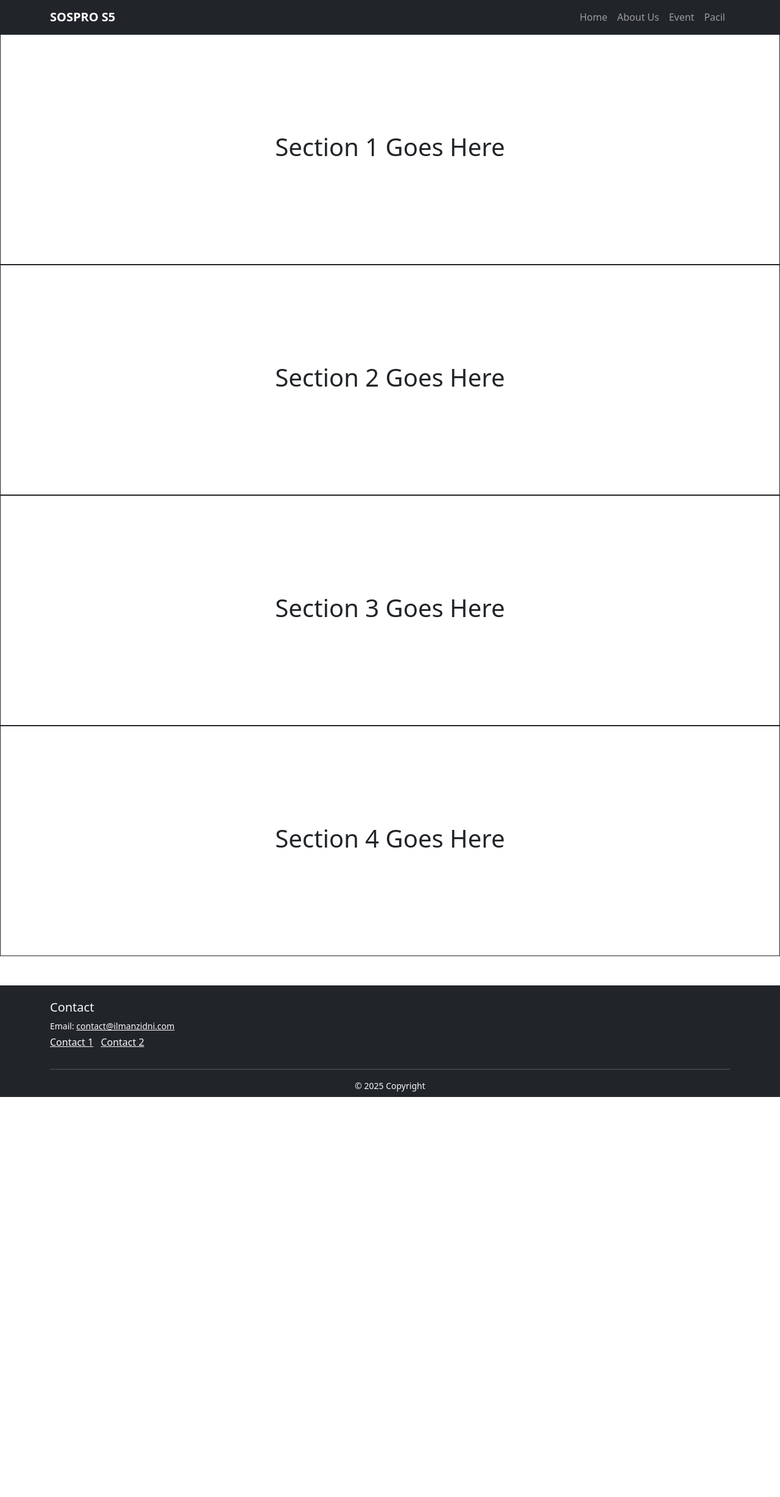
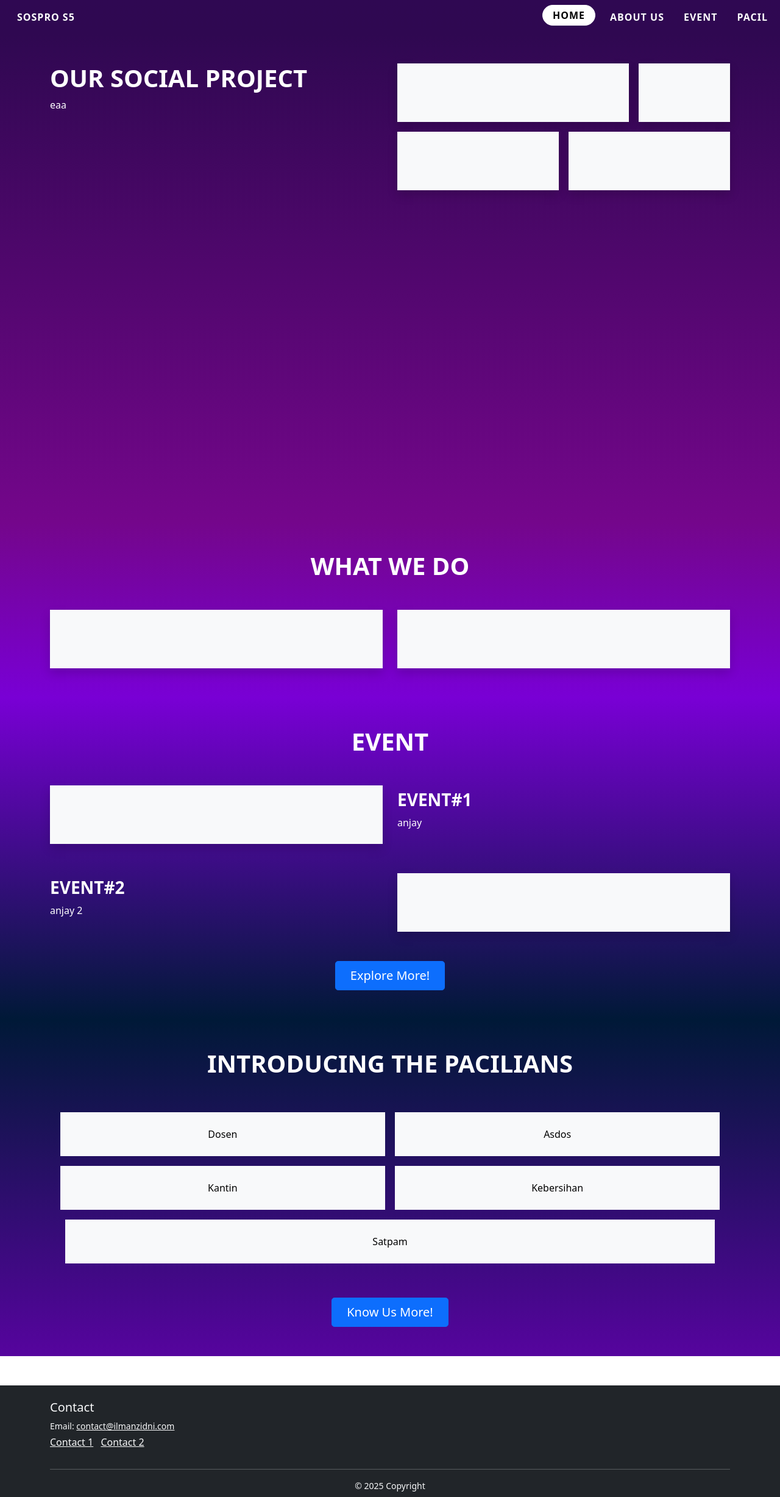
Before and after one commit to twoisfive/SOSPRO-S5, a Flask app: page / in a window 1280 px wide. Shown: the whole page at 61% size. Before the commit the page ends 1799 px from the top, so only its background shows below. Run offline with Flask 3, Linux system fonts and the light colour scheme; parts of the project's set-up code (start-up, migrations or seed data) failed here and were passed over.

Commit message:
wip: main page and nav code

```diff
--- a/templates/crumbs/header.html
+++ b/templates/crumbs/header.html
@@ -1,15 +1,42 @@
-<nav class="navbar navbar-expand-lg navbar-dark bg-dark montserrat-font">
-	<div class="container">
-		<a class="fw-bold navbar-brand" href="/">SOSPRO S5</a>
+<!-- <nav class="navbar navbar-expand-lg navbar-dark bg-dark montserrat-font"> -->
+<!-- 	<div class="container"> -->
+<!-- 		<a class="fw-bold navbar-brand" href="/">SOSPRO S5</a> -->
+<!-- 		<button class="navbar-toggler" type="button" data-bs-toggle="collapse" data-bs-target="#navbarNav"> -->
+<!-- 			<span class="navbar-toggler-icon"></span> -->
+<!-- 		</button> -->
+<!-- 		<div class="collapse navbar-collapse" id="navbarNav"> -->
+<!-- 			<ul class="navbar-nav ms-auto"> -->
+<!-- 				<li class="nav-item"><a class="nav-link" href="/">Home</a></li> -->
+<!-- 				<li class="nav-item"><a class="nav-link" href="/about-us">About Us</a></li> -->
+<!-- 				<li class="nav-item"><a class="nav-link" href="/event">Event</a></li> -->
+<!-- 				<li class="nav-item"><a class="nav-link" href="/pacil">Pacil</a></li> -->
+<!-- 			</ul> -->
+<!-- 		</div> -->
+<!-- 	</div> -->
+<!-- </nav> -->
+
+<nav id="navbar-header" class="navbar navbar-expand-lg">
+	<div class="container-fluid">
+		<a class="nav-link text-white fw-bold" href="/">SOSPRO S5</a>
+
 		<button class="navbar-toggler" type="button" data-bs-toggle="collapse" data-bs-target="#navbarNav">
-			<span class="navbar-toggler-icon"></span>
+			<span class="navbar-toggler-icon">=</span>
 		</button>
-		<div class="collapse navbar-collapse" id="navbarNav">
-			<ul class="navbar-nav ms-auto">
-				<li class="nav-item"><a class="nav-link" href="/">Home</a></li>
-				<li class="nav-item"><a class="nav-link" href="/about-us">About Us</a></li>
-				<li class="nav-item"><a class="nav-link" href="/event">Event</a></li>
-				<li class="nav-item"><a class="nav-link" href="/pacil">Pacil</a></li>
+
+		<div class="collapse navbar-collapse justify-content-end" id="navbarNav">
+			<ul class="navbar-nav gap-3">
+				<li class="nav-item">
+					<a id="nav-item-button1" class="nav-link text-white fw-bold" href="/">HOME</a>
+				</li>
+				<li class="nav-item">
+					<a id="nav-item-button2" class="nav-link text-white fw-bold" href="/about-us">ABOUT US</a>
+				</li>
+				<li class="nav-item">
+					<a id="nav-item-button3" class="nav-link text-white fw-bold" href="/event">EVENT</a>
+				</li>
+				<li class="nav-item">
+					<a id="nav-item-button4" class="nav-link text-white fw-bold" href="/pacil">PACIL</a>
+				</li>
 			</ul>
 		</div>
 	</div>
--- /dev/null
+++ b/templates/scripts/navbar.js
@@ -0,0 +1,33 @@
+const $ = (id) => document.getElementById(id)
+
+switch (window.location.pathname.split("/")[1] ?? "")
+{
+    case "": {
+        $("navbar-header").classList.add("header-bg-custom1")
+        $("nav-item-button1").classList = "nav-link active btn btn-light text-dark fw-bold px-3 py-1 rounded-pill"
+
+        break
+    }
+
+    case "about-us": {
+        $("navbar-header").classList.add("header-bg-custom2")
+        $("nav-item-button2").classList = "nav-link active btn btn-light text-dark fw-bold px-3 py-1 rounded-pill"
+
+        break
+    }
+
+    case "event": {
+        $("navbar-header").classList.add("header-bg-custom3")
+        $("nav-item-button3").classList = "nav-link active btn btn-light text-dark fw-bold px-3 py-1 rounded-pill"
+
+        break
+    }
+
+    case "pacil": {
+        $("navbar-header").classList.add("header-bg-custom4")
+        $("nav-item-button4").classList = "nav-link active btn btn-light text-dark fw-bold px-3 py-1 rounded-pill"
+
+        break
+    }
+}
+// nav-link active btn btn-light text-dark fw-bold px-3 py-1 rounded-pill
--- a/templates/sections/main_sections/section_1.html
+++ b/templates/sections/main_sections/section_1.html
@@ -1,9 +1,27 @@
-{% from 'macros/vertical_space.html' import vertical_space %}
+<section class="container-fluid bg-gradient-custom-main1 text-white min-vh-100 py-5">
+    <div class="container">
+        <div class="row">
+            <!-- kiri -->
+            <div class="col-md-6">
+                <h1 class="fw-bold">OUR SOCIAL PROJECT</h1>
+                <p>
+                    eaa
+                </p>
+            </div>
 
-<section class="container-fluid">
-    <div class="row d-flex justify-content-center align-items-center border border-dark">
-        {{ vertical_space("10rem") }}
-        <h1 class="text-center">Section 1 Goes Here</h1>
-        {{ vertical_space("10rem") }}
+            <!-- kanan -->
+            <div class="col-md-6">
+                <div class="d-flex flex-column gap-3">
+                    <div class="d-flex gap-3">
+                        <div class="flex-fill bg-light rounded-4 shadow p-5"></div>
+                        <div class="bg-light rounded-4 shadow p-5" style="width: 150px;"></div>
+                    </div>
+                    <div class="d-flex gap-3">
+                        <div class="flex-fill bg-light rounded-4 shadow p-5"></div>
+                        <div class="flex-fill bg-light rounded-4 shadow p-5"></div>
+                    </div>
+                </div>
+            </div>
+        </div>
     </div>
 </section>
--- a/templates/sections/main_sections/section_2.html
+++ b/templates/sections/main_sections/section_2.html
@@ -1,9 +1,25 @@
 {% from 'macros/vertical_space.html' import vertical_space %}
 
-<section class="container-fluid">
-    <div class="row d-flex justify-content-center align-items-center border border-dark">
-        {{ vertical_space("10rem") }}
-        <h1 class="text-center">Section 2 Goes Here</h1>
-        {{ vertical_space("10rem") }}
+<section class="container-fluid bg-gradient-custom-main2 text-white py-5">
+    <div class="container text-center">
+        <h1 class="fw-bold mb-5">WHAT WE DO</h1>
+
+        <div class="row g-4">
+            <!-- Left card -->
+            <div class="col-md-6">
+                <div class="bg-light rounded-4 shadow p-5 h-100">
+                    <div class="d-flex justify-content-center gap-3">
+                    </div>
+                </div>
+            </div>
+
+            <!-- Right card -->
+            <div class="col-md-6">
+                <div class="bg-light rounded-4 shadow p-5 h-100">
+                    <div class="d-flex justify-content-center gap-3">
+                    </div>
+                </div>
+            </div>
+        </div>
     </div>
 </section>
--- a/templates/sections/main_sections/section_3.html
+++ b/templates/sections/main_sections/section_3.html
@@ -1,9 +1,38 @@
 {% from 'macros/vertical_space.html' import vertical_space %}
 
-<section class="container-fluid">
-    <div class="row d-flex justify-content-center align-items-center border border-dark">
-        {{ vertical_space("10rem") }}
-        <h1 class="text-center">Section 3 Goes Here</h1>
-        {{ vertical_space("10rem") }}
+<section class="container-fluid bg-gradient-custom-main3 text-white py-5">
+    <div class="container text-center">
+        <!-- Section Title -->
+        <h1 class="fw-bold mb-5">EVENT</h1>
+
+        <div class="row align-items-center mb-5">
+            <div class="col-md-6">
+                <div class="bg-light rounded-4 shadow p-5"></div>
+            </div>
+            <div class="col-md-6 text-start">
+                <h3 class="fw-bold">EVENT#1</h3>
+                <p>
+                    anjay
+                </p>
+            </div>
+        </div>
+
+        <div class="row align-items-center mb-5">
+            <div class="col-md-6 text-start order-md-1 order-2">
+                <h3 class="fw-bold">EVENT#2</h3>
+                <p>
+                    anjay 2
+                </p>
+            </div>
+            <div class="col-md-6 order-md-2 order-1">
+                <div class="bg-light rounded-4 shadow p-5"></div>
+            </div>
+        </div>
+
+        <div class="mt-5">
+            <a href="#" class="btn btn-primary btn-lg px-4 py-2 rounded-3">
+                Explore More!
+            </a>
+        </div>
     </div>
 </section>
--- a/templates/sections/main_sections/section_4.html
+++ b/templates/sections/main_sections/section_4.html
@@ -1,9 +1,29 @@
 {% from 'macros/vertical_space.html' import vertical_space %}
 
-<section class="container-fluid">
-    <div class="row d-flex justify-content-center align-items-center border border-dark">
-        {{ vertical_space("10rem") }}
-        <h1 class="text-center">Section 4 Goes Here</h1>
-        {{ vertical_space("10rem") }}
+<section class="container-fluid bg-gradient-custom-main4 py-5">
+    <div class="row d-flex justify-content-center text-center text-black">
+        <h1 class="fw-bold text-white mb-5">INTRODUCING THE PACILIANS</h1>
+
+        <div class="col-5 m-2 p-4 bg-light rounded-4">
+            Dosen
+        </div>
+        <div class="col-5 m-2 p-4 bg-light rounded-4">
+            Asdos
+        </div>
+        <div class="col-5 m-2 p-4 bg-light rounded-4">
+            Kantin
+        </div>
+        <div class="col-5 m-2 p-4 bg-light rounded-4">
+            Kebersihan
+        </div>
+        <div class="col-10 m-2 p-4 bg-light rounded-4">
+            Satpam
+        </div>
+
+        <div class="mt-5">
+            <a href="#" class="btn btn-primary btn-lg px-4 py-2 rounded-3">
+                Know Us More!
+            </a>
+        </div>
     </div>
 </section>
--- /dev/null
+++ b/templates/styles/header.css
@@ -0,0 +1,24 @@
+.header-bg-custom1 {
+    background: linear-gradient(180deg, #2F0852, #2F0851);
+}
+
+.header-bg-custom2 {
+    background: #23006E
+}
+
+.header-bg-custom3 {
+    background: #23006E
+}
+
+.header-bg-custom4 {
+    background: linear-gradient(180deg, #23006E, #4300D4, #3900B3);
+}
+
+.navbar .nav-link {
+    letter-spacing: 1px;
+}
+
+.navbar .nav-link.active {
+    background-color: #fff;
+    color: #000 !important;
+}
--- /dev/null
+++ b/templates/styles/main.css
@@ -0,0 +1,16 @@
+.bg-gradient-custom-main1
+{
+    background: linear-gradient(180deg, #2F0851, #74068B);
+}
+
+.bg-gradient-custom-main2 {
+    background: linear-gradient(180deg, #74068B, #7900D5);
+}
+
+.bg-gradient-custom-main3 {
+    background: linear-gradient(180deg, #7900D5, #001937);
+}
+
+.bg-gradient-custom-main4 {
+    background: linear-gradient(180deg, #001937, #56049E);
+}
```
Also changed, not shown: templates/sections/event_sections/section_1.html (line endings or trailing spaces).
